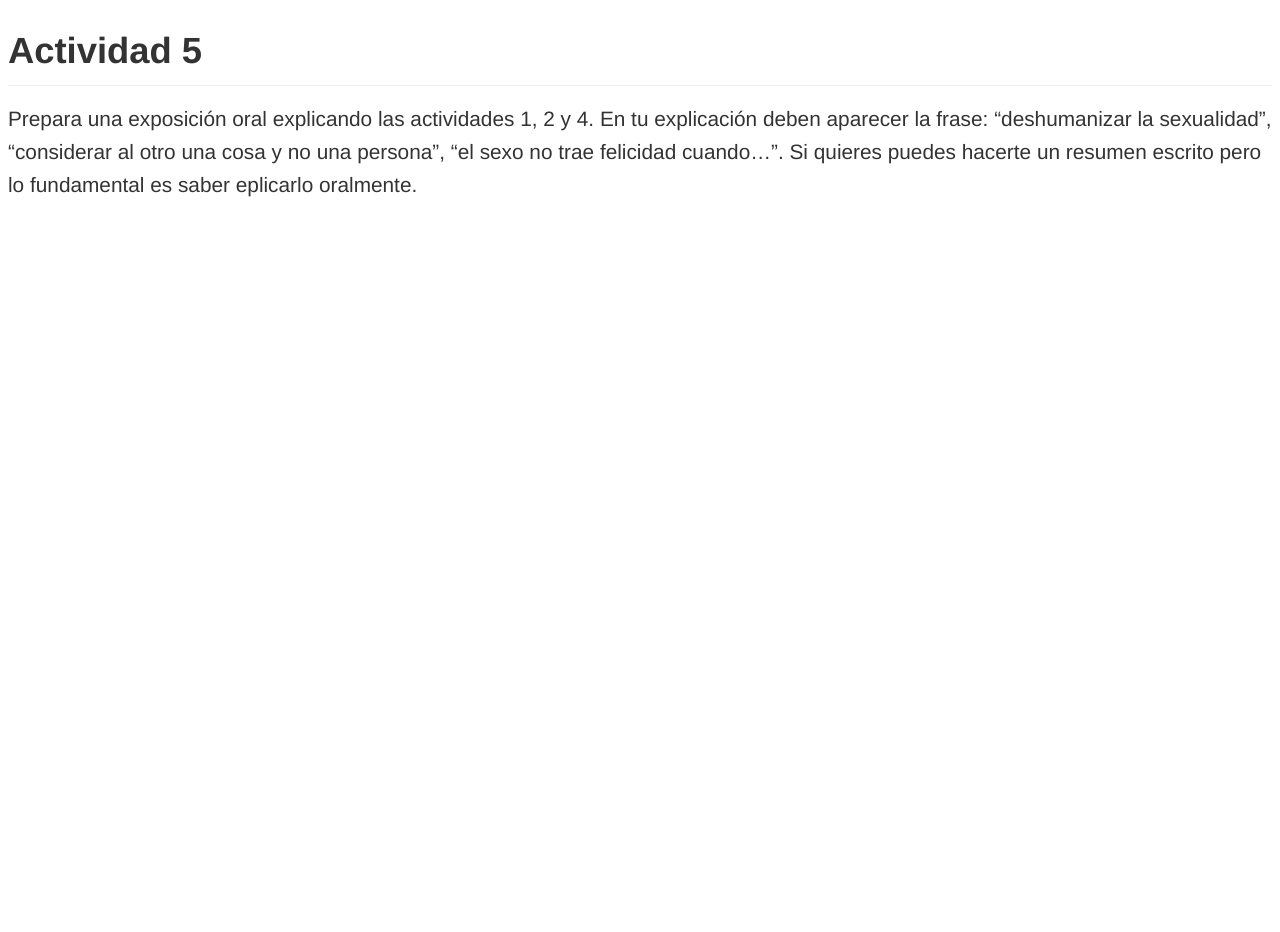
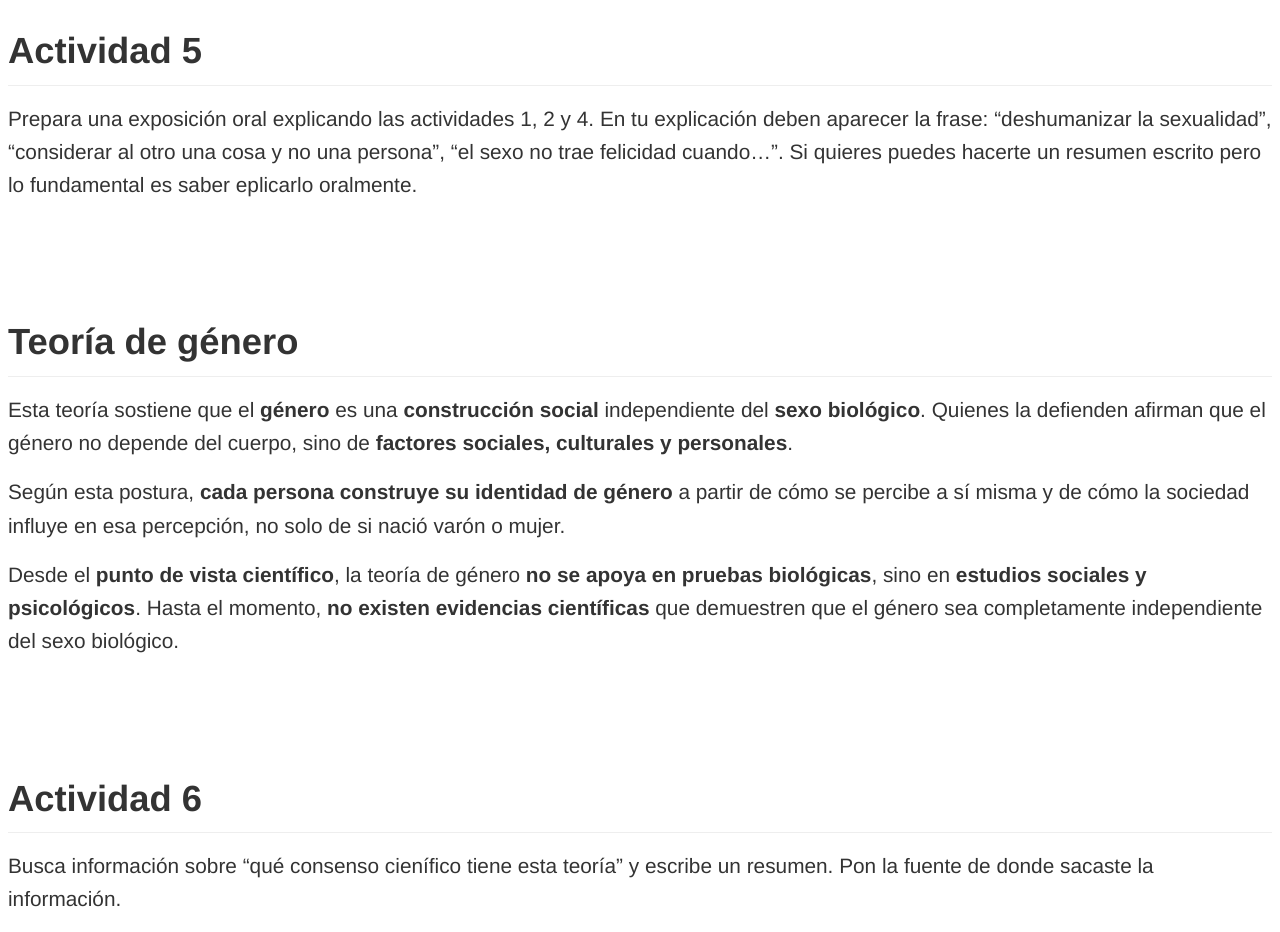
Before and after one commit to iosephj/salud-adolescencia-4, a plain HTML site: page 11_sexualidad_persona.html in a window 1280 px wide. Shown: the part 2584-3516 px from the top of the page. Before the commit the page ends 2884 px from the top, so only its background shows below. Drawn offline with Linux system fonts and the light colour scheme.

Commit message:
Add files via upload

```diff
--- a/11_sexualidad_persona.html
+++ b/11_sexualidad_persona.html
@@ -106,6 +106,25 @@ tu explicación deben aparecer la frase: “deshumanizar la sexualidad”,
 felicidad cuando…”. Si quieres puedes hacerte un resumen escrito pero lo
 fundamental es saber eplicarlo oralmente.</p>
 <p><br><br></p>
+<h2 id="teoría-de-género">Teoría de género</h2>
+<p>Esta teoría sostiene que el <strong>género</strong> es una
+<strong>construcción social</strong> independiente del <strong>sexo
+biológico</strong>. Quienes la defienden afirman que el género no
+depende del cuerpo, sino de <strong>factores sociales, culturales y
+personales</strong>.</p>
+<p>Según esta postura, <strong>cada persona construye su identidad de
+género</strong> a partir de cómo se percibe a sí misma y de cómo la
+sociedad influye en esa percepción, no solo de si nació varón o
+mujer.</p>
+<p>Desde el <strong>punto de vista científico</strong>, la teoría de
+género <strong>no se apoya en pruebas biológicas</strong>, sino en
+<strong>estudios sociales y psicológicos</strong>. Hasta el momento,
+<strong>no existen evidencias científicas</strong> que demuestren que el
+género sea completamente independiente del sexo biológico.</p>
+<p><br><br></p>
+<h2 id="actividad-6">Actividad 6</h2>
+<p>Busca información sobre “qué consenso cienífico tiene esta teoría” y
+escribe un resumen. Pon la fuente de donde sacaste la información.</p>
 <!-- *** GUIDE END *** -->
 <!-- *** GUIDE AUXILIARY TEMPLATES *** -->
 <div hidden>
```
Also changed, not shown: 1 other file.
